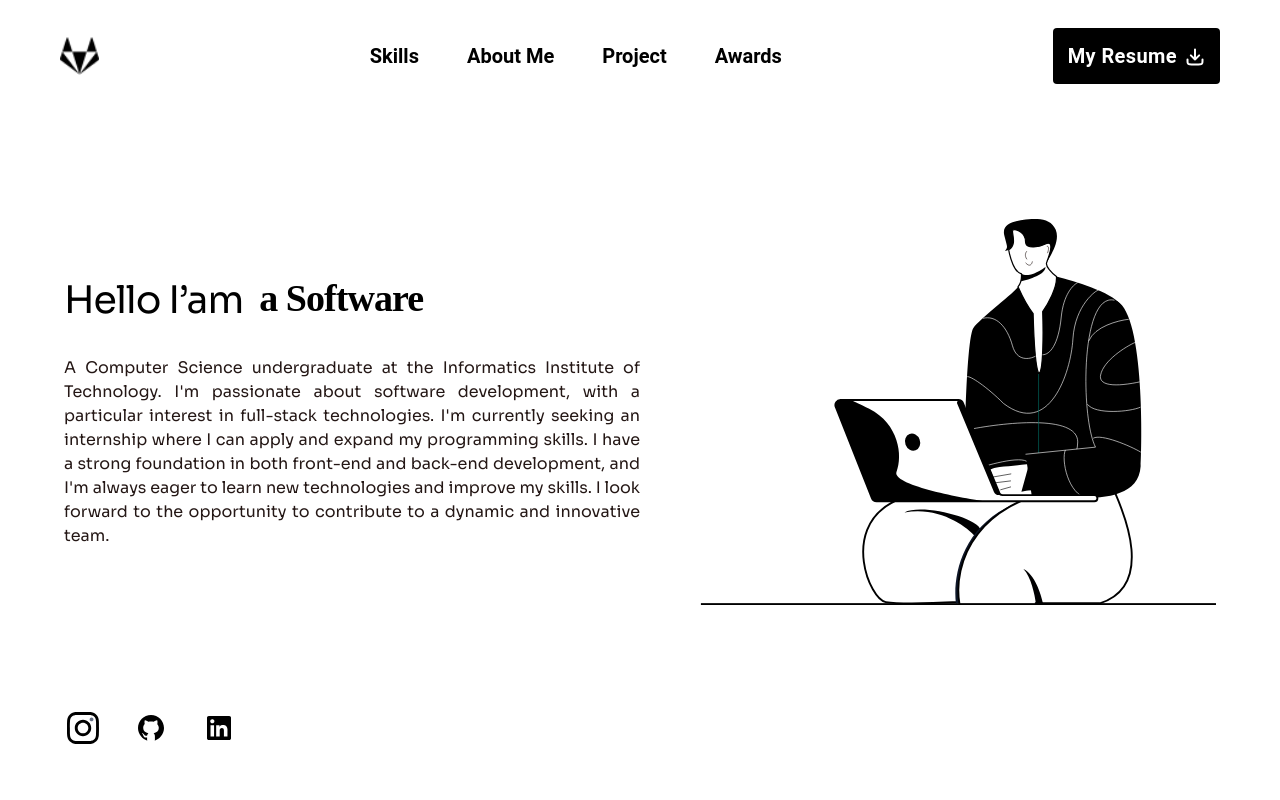
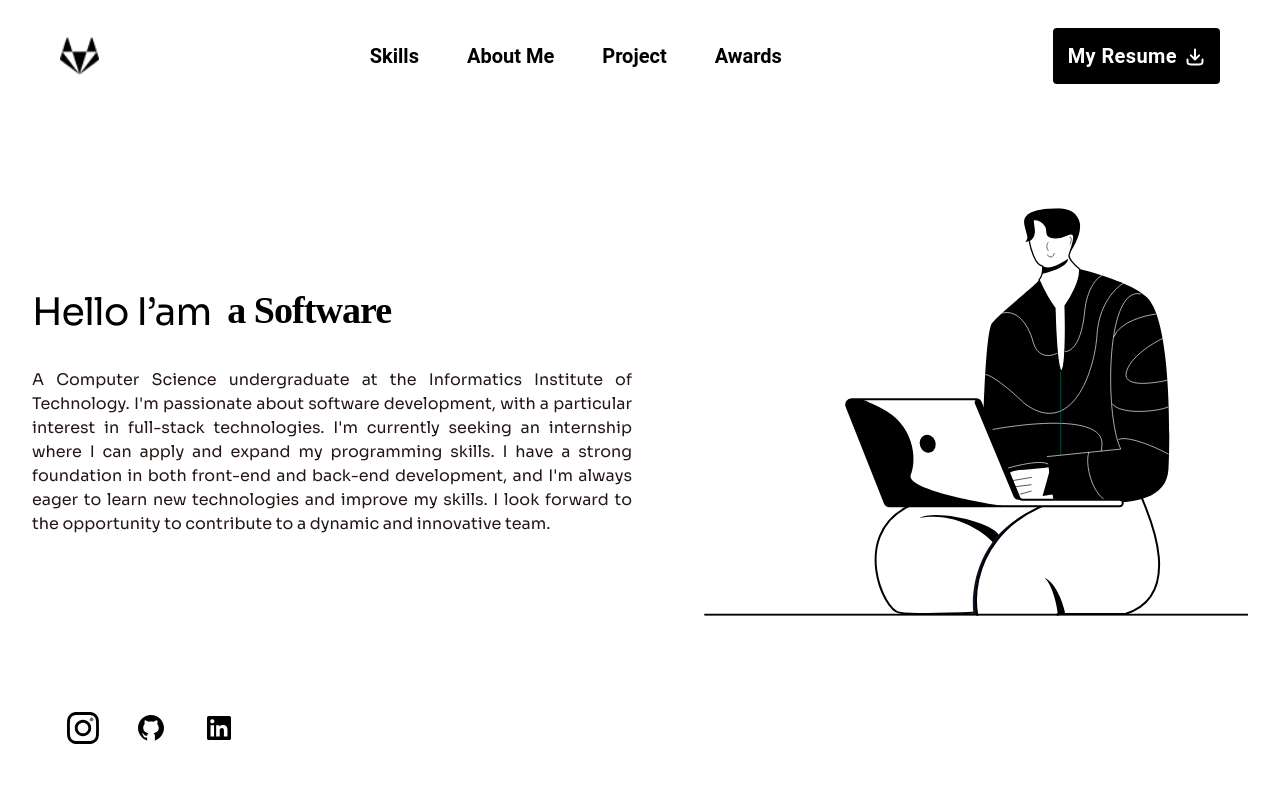
Before and after one commit to salmanfaraj06/portfoilo, a React (Vite) app: page / in a window 1280 px wide. Shown: the top 800 px of the page. Built offline with nearby package versions, Linux system fonts and the light colour scheme; a web font is replaced by a local one.

Commit message:
Update styles in aboutme.jsx and header.jsx

```diff
--- a/src/components/aboutme.jsx
+++ b/src/components/aboutme.jsx
@@ -38,7 +38,7 @@ function AboutMe() {
   }, [charIndex, textIndex, texts, isDeleting]);
 
   return (
-    <div className="h-[75vh] flex items-center justify-center sm-flex-row md:flex-col flex-row mx-16 sm:mb-3">
+    <div className="h-[75vh] flex items-center justify-center sm-flex-row md:flex-col flex-row mx-8 sm:mb-2">
       <div className="flex-[.5] space-y-8 sm:mt-4">
         <div className="flex flex-row md:flex-col space-x-4 md:space-x-0 md:space-y-4 mb-2">
           <Text
--- a/src/components/header.jsx
+++ b/src/components/header.jsx
@@ -123,7 +123,7 @@ function Header() {
       </div>
 
       {isOpen && (
-        <div className="block lg:hidden text-right mt-4 mr-5 space-y-5 w-full sm:mb-3">
+        <div className="block lg:hidden text-right mt-4 mr-5 space-y-5 w-full">
           <a
             href="#skills"
             className="block py-1 capitalize text-black-900 text-xl hover:underline mr-[50px]"
```
